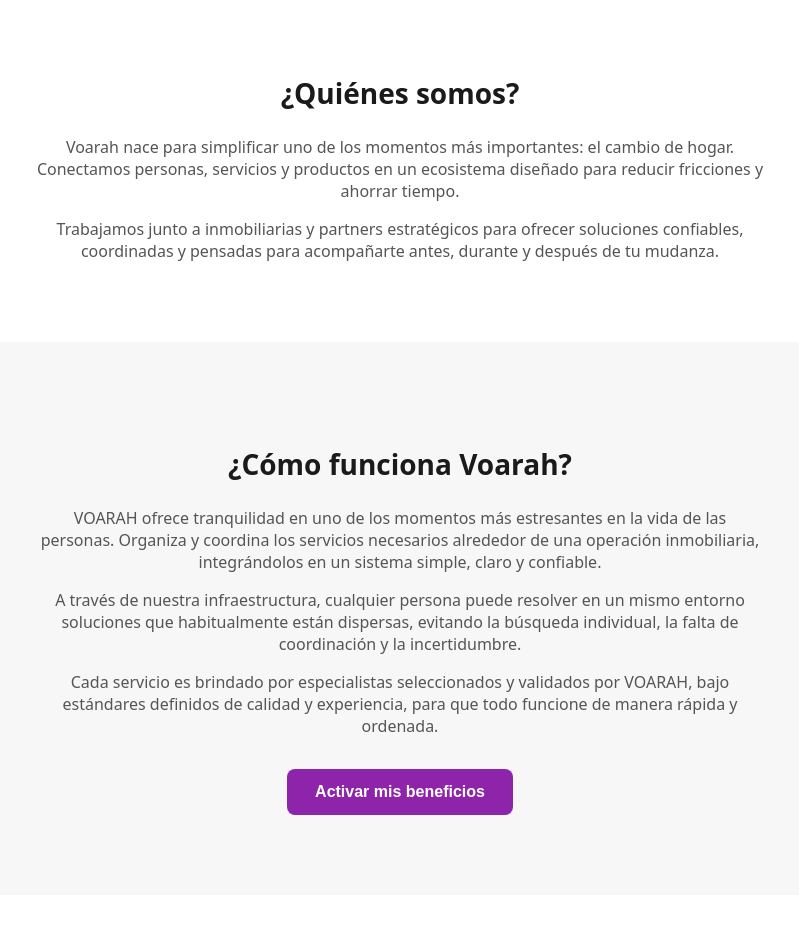
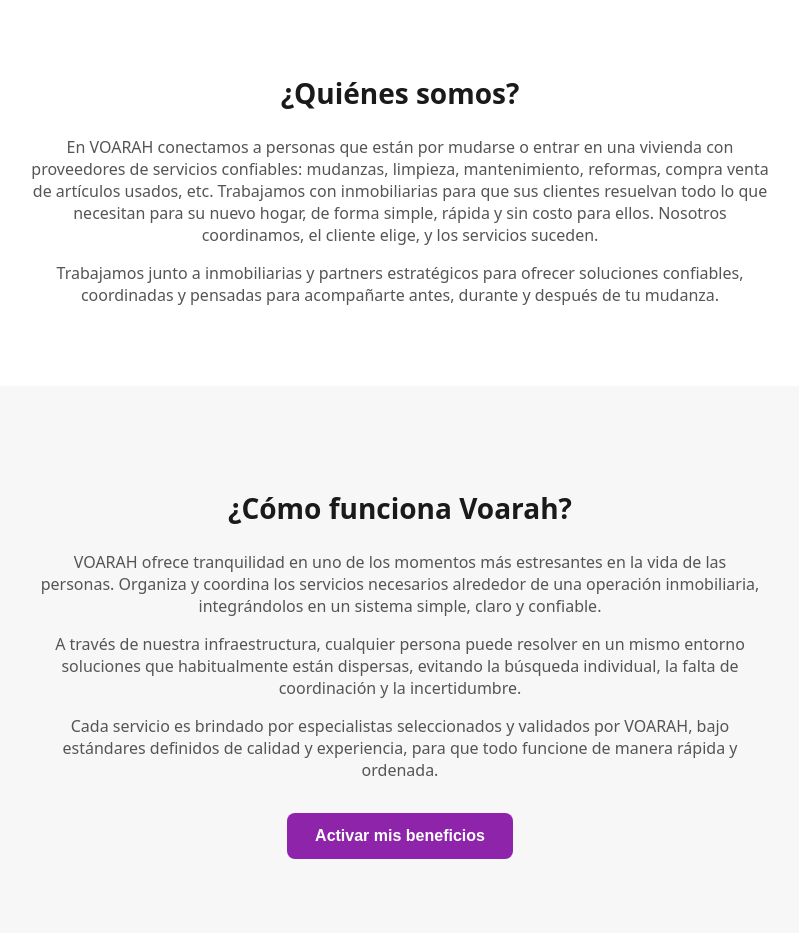
Before and after one commit to voarah82-source/Voarah, a Next.js app: page / in a window 1280 px wide. Shown: the part 920-1853 px from the top of the page, without its empty margins (240-1039 px from the left). Built offline with nearby package versions, Linux system fonts and the light colour scheme.

Commit message:
Update page.tsx

```diff
--- a/app/page.tsx
+++ b/app/page.tsx
@@ -204,9 +204,11 @@ export default function HomePage() {
       margin: '0 auto 16px'
     }}
   >
-    Voarah nace para simplificar uno de los momentos más importantes:
-    el cambio de hogar. Conectamos personas, servicios y productos en un
-    ecosistema diseñado para reducir fricciones y ahorrar tiempo.
+    En VOARAH conectamos a personas que están por mudarse o entrar en una vivienda con proveedores de servicios confiables:
+    mudanzas, limpieza, mantenimiento, reformas, compra venta de artículos usados, etc.
+    Trabajamos con inmobiliarias para que sus clientes resuelvan todo lo que necesitan para su nuevo hogar, de forma simple, rápida y sin costo para ellos.
+    Nosotros coordinamos, el cliente elige, y los servicios suceden.
+
   </p>
 
   <p
```
